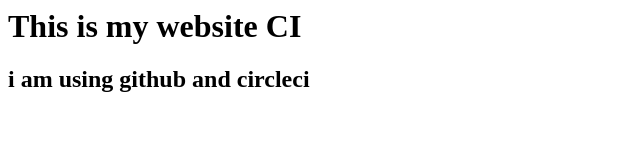
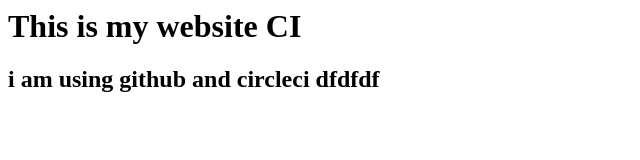
Before and after one commit to afzaalhamzah/hamzah_website_repo, a plain HTML site: page index.html in a window 1280 px wide. Shown: the whole page, without its empty margins (0-640 px from the left). Drawn offline with Linux system fonts and the light colour scheme.

Commit message:
Update index.html

```diff
--- a/index.html
+++ b/index.html
@@ -6,7 +6,7 @@
 
 </h1>
 <h2>
-i am using github and circleci
+i am using github and circleci dfdfdf
 
 </h2>
 </body>
```
